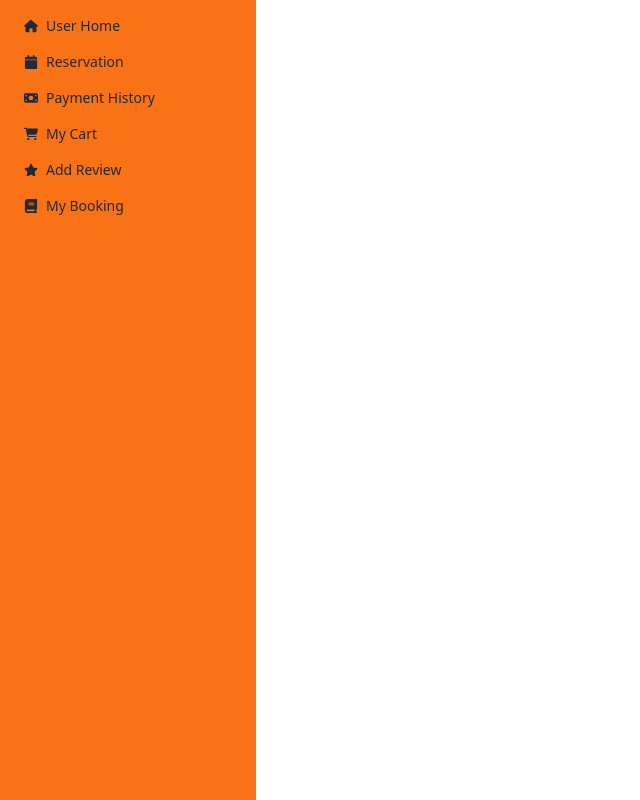
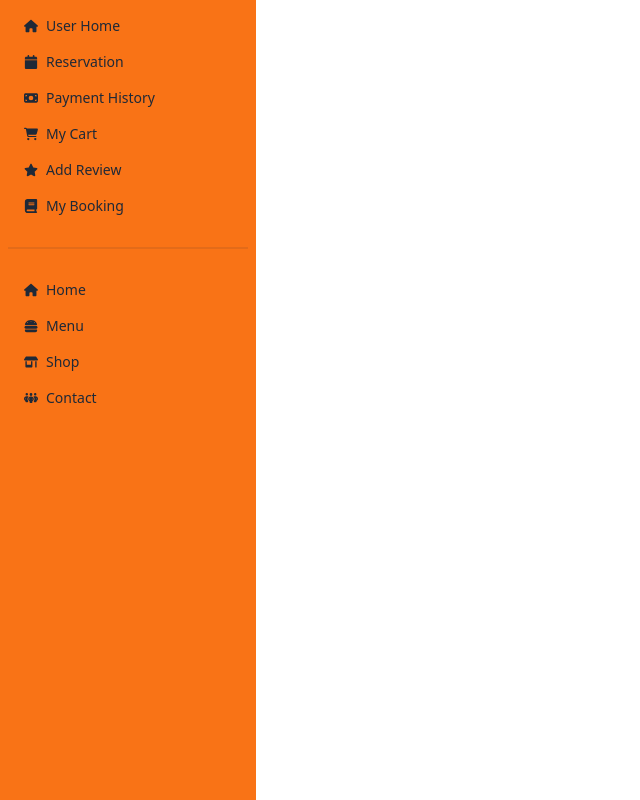
Before and after one commit to tisabbir/bistro-boss-restaurant-client, a React (Vite) app: page /dashboard in a window 1280 px wide. Shown: the whole page, without its empty margins (0-640 px from the left). Built offline with nearby package versions, Linux system fonts and the light colour scheme; no server answers.

Commit message:
sidebar design done, Alhamdulillah

```diff
--- a/src/Layout/Dashboard.jsx
+++ b/src/Layout/Dashboard.jsx
@@ -1,4 +1,4 @@
-import { FaBook, FaCalendar, FaCartShopping, FaHouse, FaMoneyBill, FaStar } from "react-icons/fa6";
+import { FaBook, FaBurger, FaCalendar, FaCartShopping, FaHouse, FaMoneyBill, FaPeopleGroup, FaShop, FaStar } from "react-icons/fa6";
 import { NavLink, Outlet } from "react-router-dom";
 
 const Dashboard = () => {
@@ -42,6 +42,31 @@ const Dashboard = () => {
               My Booking
             </NavLink>
           </li>
+          <div className="divider"></div>
+          <li>
+            <NavLink to={"/"}>
+              <FaHouse />
+              Home
+            </NavLink>
+          </li>
+          <li>
+            <NavLink to={"/menu"}>
+              <FaBurger />
+              Menu
+            </NavLink>
+          </li>
+          <li>
+            <NavLink to={"/shop/salad"}>
+              <FaShop />
+              Shop
+            </NavLink>
+          </li>
+          <li>
+            <NavLink to={"/"}>
+              <FaPeopleGroup />
+              Contact
+            </NavLink>
+          </li>
         </ul>
       </div>
       <div className="flex-1">
```
